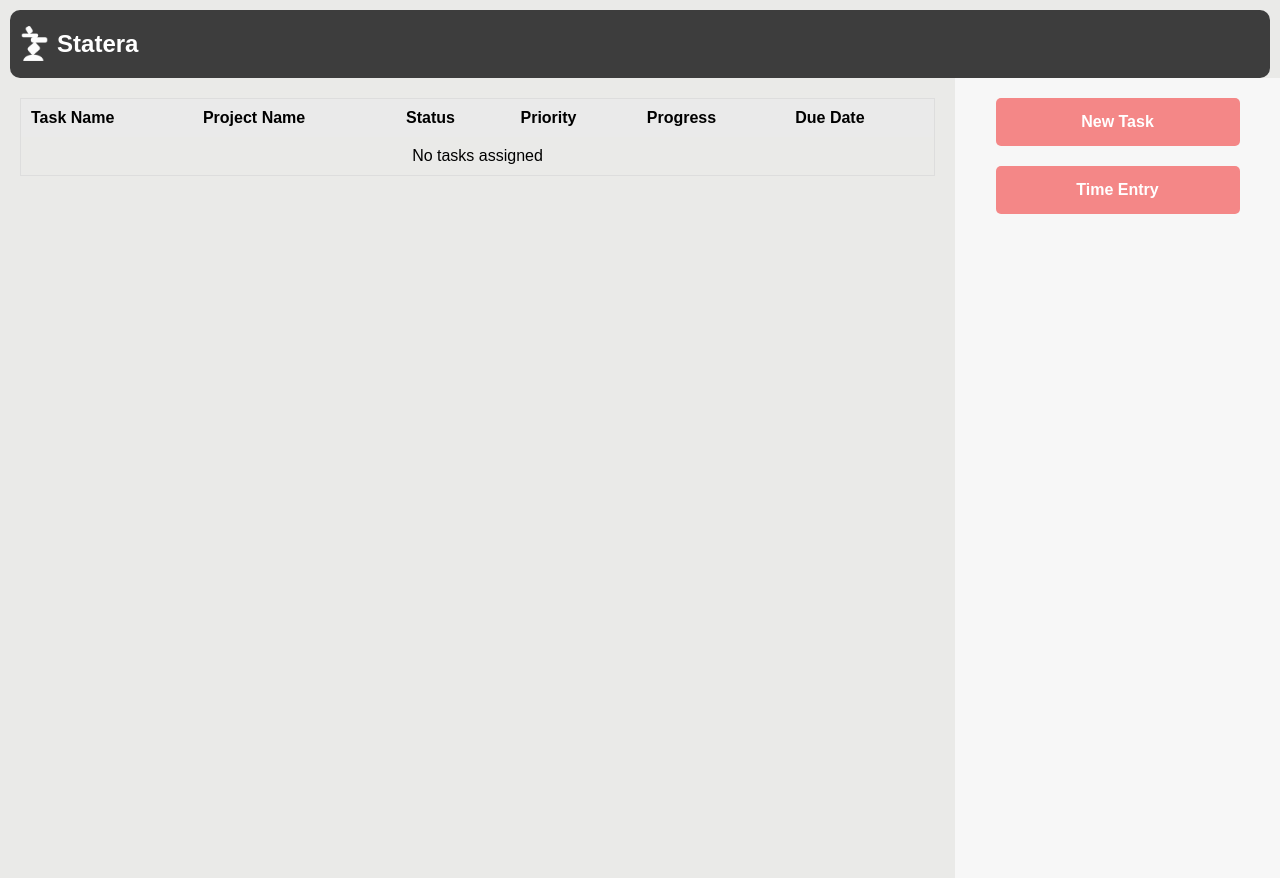
After one commit to ApoorvSingh0227/Statera, a Django app: template statera/templates/statera dashboard.html in a window 1280 px wide. The commit adds this page. Run offline with Django 5.2, Linux system fonts and the light colour scheme; the template is opened without the code that fills it, so the values that code supplies are empty; some web fonts are replaced.

Commit message:
connected db to webpage, dashboard and login/register fully functional

```diff
--- a/statera/statera/urls.py
+++ b/statera/statera/urls.py
@@ -21,7 +21,13 @@ from . import views
 
 urlpatterns = [
     path('admin/', admin.site.urls),
-    path('employees/', include('statera.home_url')),  # Example sub-URL
-    path('time_entries/', include('statera.home_url')),  # Example sub-URL
-    path('', include('statera.home_url')),  # Add this for the root URL
+    path('', include('statera.urls')),  # Include app-level URLs
 ]
+
+urlpatterns = [
+    path('', views.login, name='login'),                 # Login page (home.html)
+    path('register/', views.register, name='register'),  # Register page
+    path('dashboard/', views.dashboard, name='dashboard'),  # Dashboard page
+    path('task-info/<int:task_id>/', views.task_info, name='task_info'),
+    path('project-main/<int:project_id>/', views.project_main, name='project_main'),
+]
--- a/statera/static/css/stateracss taskmain.css
+++ b/statera/static/css/stateracss dashboard.css
@@ -4,6 +4,9 @@ body {
     margin: 0;
     padding: 0;
     overflow: scroll;
+    font-family: new-science, sans-serif;
+    font-weight: 600;
+    font-style: normal;
 }
 
 
@@ -28,6 +31,10 @@ body {
     position: sticky;
 
   }
+
+.main-content {
+    color: #3D3D3D;
+}
 
 /* Navigation styles */
 .nav {
@@ -67,3 +74,62 @@ body {
     background-repeat: no-repeat;
     background-position: center bottom; /* Align logo with text bottom */
 }
+
+.tasks-table table {
+    border: 1px solid #ddd;
+    border-radius: 5px;
+}
+
+.tasks-table th {
+    font-weight: bold;
+    background-color: #eaeaea;
+}
+
+.right-panel {
+    width: 25%;
+    padding: 10px;
+    background: #f7f7f7;
+    display: flex;
+    flex-direction: column;
+    justify-content: flex-start;
+    align-items: center;
+}
+
+.right-panel button {
+    font-family: new-science, sans-serif;
+    font-weight: 600;
+    font-style: normal;
+    font-size: 16px;
+    transition: 0.2s ease;
+}
+
+.right-panel button:hover {
+    opacity: 0.9;
+}
+
+.add-button {
+    margin: 10px;
+    padding: 15px;
+    width: 80%;
+    background: #F48787;
+    color: white;
+    border: none;
+    border-radius: 5px;
+    text-align: center;
+    cursor: pointer;
+}
+
+.add-button:hover {
+    background-color: #d46a6a;
+}
+
+.progress-bar {
+    background: #dbdbdb;
+    height: 20px;
+    border-radius: 5px;
+    overflow: hidden;
+}
+
+.bar {
+    height: 100%;
+}
--- a/statera/static/css/stateracss register.css
+++ b/statera/static/css/stateracss register.css
@@ -21,7 +21,7 @@ body {
 }
 
 .background{
-    background-image: url("statera\ bg.png");
+    background-image: url("/static/images/statera bg.png");
     background-color: #EAEAE8;
     background-size: cover; /* Full width and height proportional scaling */
     background-position: center;
--- a/statera/static/css/stateracss.css
+++ b/statera/static/css/stateracss.css
@@ -21,7 +21,7 @@ body {
 }
 
 .background{
-  background-image: url("../images/statera bg.png");
+  background-image: url("/static/images/statera bg.png");
     background-color: #EAEAE8;
     background-size: cover; /* Full width and height proportional scaling */
     background-position: center;
--- a/statera/templates/employee_list.html
+++ /dev/null
@@ -1,6 +0,0 @@
-<h1>Employee List</h1>
-<ul>
-    {% for employee in employees %}
-        <li>{{ employee.firstName }} {{ employee.lastName }}</li>
-    {% endfor %}
-</ul>
--- /dev/null
+++ b/statera/templates/statera dashboard.html
@@ -0,0 +1,101 @@
+{% load static %}
+<div class="header-container">
+    <header class="header">
+      <meta charset="UTF-8">
+      <link rel="stylesheet" href="css/stateracss dashboard.css">
+      <link rel="stylesheet" href="https://use.typekit.net/yvb6gjg.css">
+      <link rel="stylesheet" href="https://use.typekit.net/yvb6gjg.css">
+      <nav class="nav">
+        <img src="{% static 'images/new logo 2@2x.png' %}" alt="Logo" class="nav-logo">
+        <a class="nav-link" href="{% url 'dashboard' %}"><link rel="stylesheet" href="{% static 'css/stateracss dashboard.css' %}">Statera</a>
+      </nav>
+    </header>
+    <body class="background">
+
+      <!-- Main Content -->
+    <div class="main-content" style="display: flex; height: 100vh;">
+
+      <!-- Left: Tasks Table -->
+      <div class="tasks-table" style="width: 75%; padding: 20px;">
+          <table style="width: 100%; border-collapse: collapse;">
+              <thead>
+                  <tr style="background-color: #f0f0f0;">
+                      <th style="text-align: left; padding: 10px;">Task Name</th>
+                      <th style="text-align: left; padding: 10px;">Project Name</th>
+                      <th style="text-align: left; padding: 10px;">Status</th>
+                      <th style="text-align: left; padding: 10px;">Priority</th>
+                      <th style="text-align: left; padding: 10px;">Progress</th>
+                      <th style="text-align: left; padding: 10px;">Due Date</th>
+                  </tr>
+              </thead>
+              <tbody>
+                {% for task in tasks %}
+                <tr>
+                    <!-- Task Name -->
+                    <td style="padding: 10px;">
+                        <a href="{% url 'task_info' task.0 %}" style="text-decoration: none; color: inherit;">
+                            {{ task.1 }}
+                        </a>
+                    </td>
+
+                    <!-- Project Name -->
+                    <td style="padding: 10px;">
+                        {% if task.2 %}
+                            <a href="{% url 'project_main' task.2 %}" style="text-decoration: none; color: inherit;">
+                                {{ task.3 }}
+                            </a>
+                        {% else %}
+                            {{ task.3 }}
+                        {% endif %}
+                    </td>
+
+                    <!-- Status -->
+                    <td style="padding: 10px;">{{ task.4 }}</td>
+
+                    <!-- Priority -->
+                    <td style="margin-top: 18px; padding: 2px 10px; color: #fff; border-radius: 5px; display: inline-block;
+                        {% if task.5 == 'High' %}background-color: #f55858;
+                        {% elif task.5 == 'Medium' %}background-color: #f8ba4c;
+                        {% elif task.5 == 'Low' %}background-color: #17ba6c;
+                        {% endif %}">
+                        {{ task.5 }}
+                    </td>
+
+                    <!-- Progress -->
+                    <td style="padding: 10px;">
+                        <div class="progress-bar">
+                            <div class="bar"
+                                style="width:{{ task.7|floatformat:0 }}%;
+                                {% if task.7 <= 25 %}
+                                    background-color: #F48787;
+                                {% elif task.7 > 25 and task.7 <= 75 %}
+                                    background-color: #FFCE76;
+                                {% elif task.7 > 75 and task.7 < 100 %}
+                                    background-color: #e0ff76;
+                                {% else %}
+                                    background-color: #2dc77d;
+                                {% endif %}">
+                            </div>
+                        </div>
+                    </td>
+
+                    <!-- Due Date -->
+                    <td style="padding: 10px;">{{ task.8 }}</td>
+                </tr>
+                {% empty %}
+                <tr>
+                    <td colspan="6" style="padding: 10px; text-align: center;">No tasks assigned</td>
+                </tr>
+                {% endfor %}
+              </tbody>
+          </table>
+      </div>
+
+      <!-- Right: Panel -->
+      <div class="right-panel">
+          <button class="add-button">New Task</button>
+          <button class="add-button">Time Entry</button>
+      </div>
+  </div>
+    </body>
+  </div>
```
Also changed, not shown: statera/records.txt (added, +12 -0 lines), statera/statera/views.py (+166 -9 lines), statera/templates/home.html (+5 -4 lines), statera/templates/statera projectmain.html (+4 -4 lines), statera/templates/statera register.html (+10 -9 lines), statera/templates/statera task info.html (+5 -5 lines), statera/templates/statera taskmain.html (deleted, +0 -15 lines), statera/static/images/statera motto main.png.
